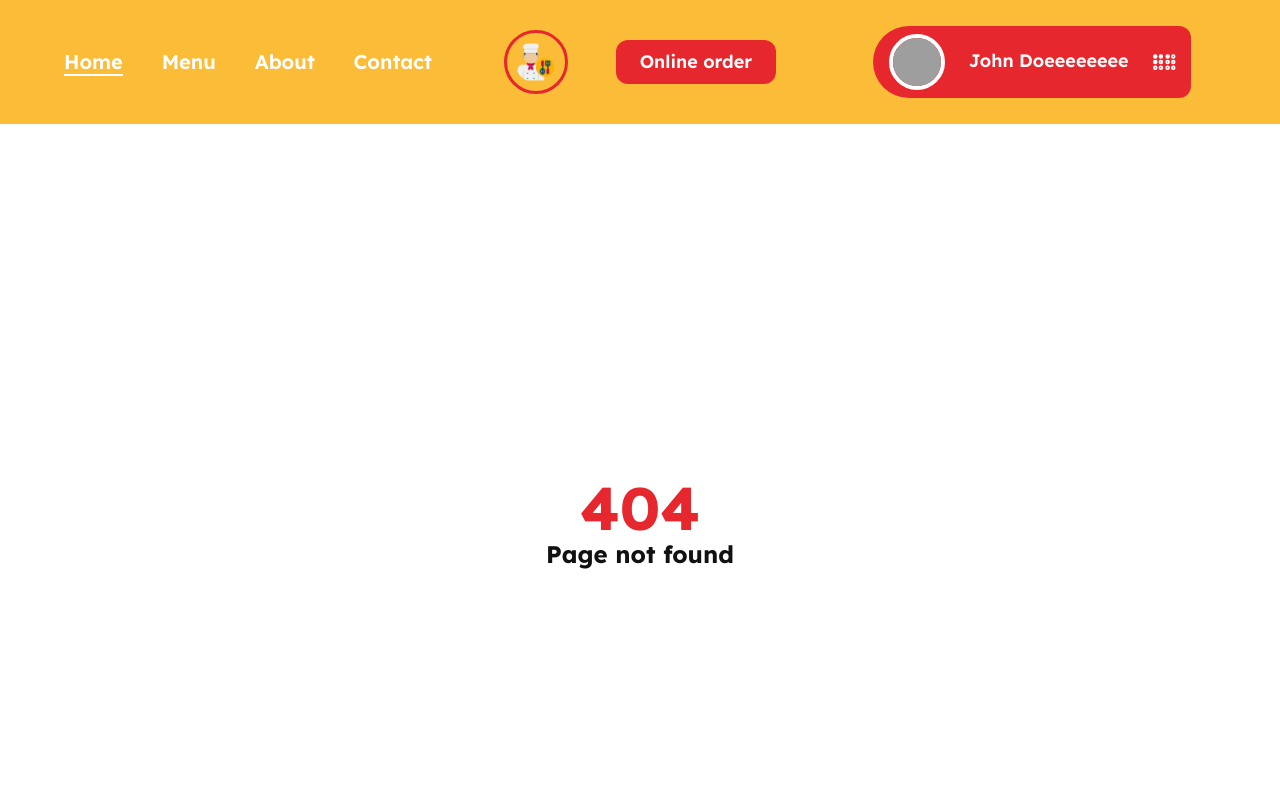
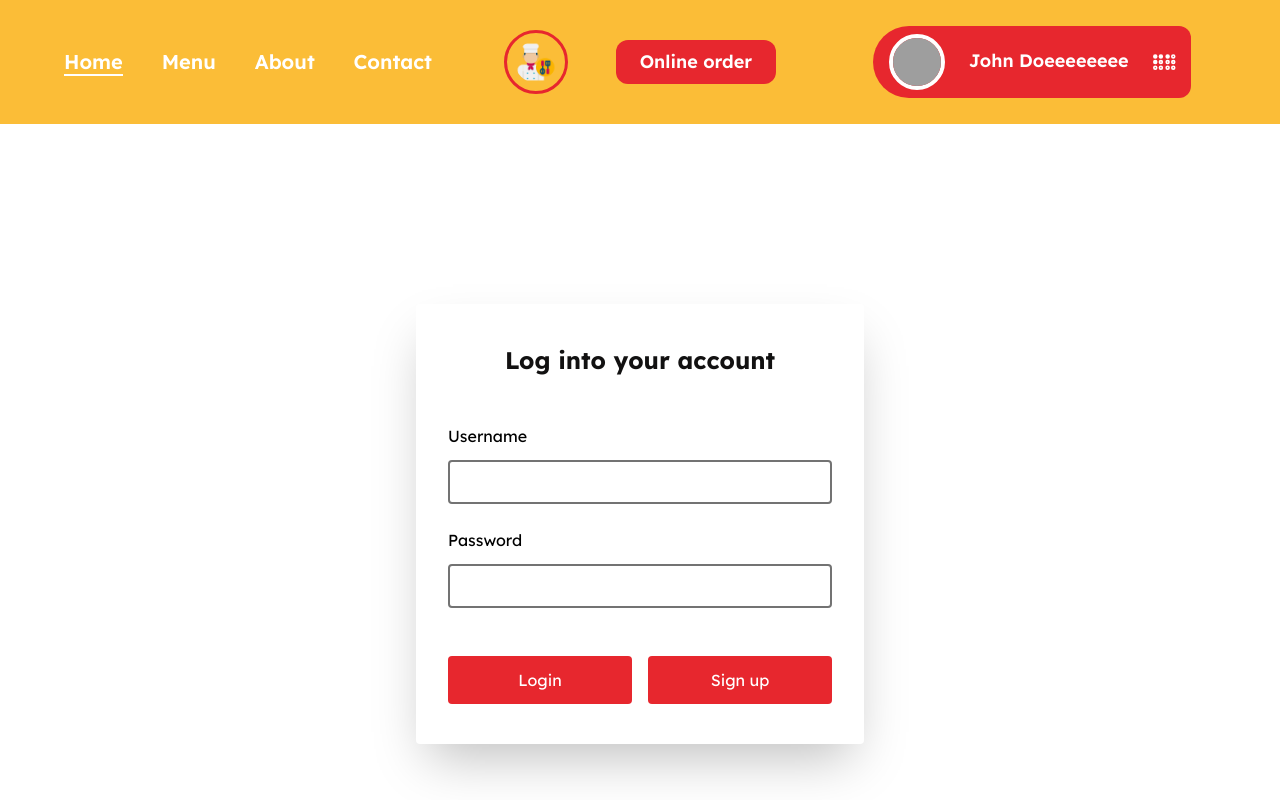
Before and after one commit to stefanvulpe-dev/flip-that-burger, a React (Vite) app in the folder frontend/: page /flip-that-burger/login in a window 1280 px wide. Shown: the top 800 px of the page. Built offline with nearby package versions, Linux system fonts and the light colour scheme; grey boxes are pictures that could not be loaded.

Commit message:
feat(auth): finish design for auth forms

```diff
--- /dev/null
+++ b/frontend/src/components/auth/LoginForm.tsx
@@ -0,0 +1,45 @@
+import { Form, Link } from 'react-router-dom';
+
+export function LoginForm() {
+  return (
+    <div className='py-10 px-6 rounded shadow-2xl w-11/12 max-w-md'>
+      <h1 className='text-neutral-300 font-bold text-2xl text-center mb-12'>
+        Log into your account
+      </h1>
+      <Form method='post' className='max-w-sm mx-auto'>
+        <div className='mb-6'>
+          <label className='block pb-3' htmlFor='username'>
+            Username
+          </label>
+          <input
+            type='text'
+            id='username'
+            className='block w-full px-4 py-2 border-2 border-neutral-500 rounded focus:outline-none focus:border-accent-300'
+          />
+        </div>
+        <div>
+          <label className='block pb-3' htmlFor='password'>
+            Password
+          </label>
+          <input
+            type='password'
+            id='password'
+            className='block w-full px-4 py-2 border-2 border-neutral-500 rounded focus:outline-none focus:border-accent-300'
+          />
+        </div>
+        <div className='flex gap-4 items-center mt-12'>
+          <button
+            type='submit'
+            className='block w-full bg-accent-200 text-accent-400 rounded py-3 transition-colors hover:bg-accent-300'>
+            Login
+          </button>
+          <Link
+            to='/flip-that-burger/register'
+            className='block w-full text-center bg-accent-200 text-accent-400 rounded py-3 transition-colors hover:bg-accent-300'>
+            Sign up
+          </Link>
+        </div>
+      </Form>
+    </div>
+  );
+}
--- /dev/null
+++ b/frontend/src/components/auth/SignupForm.tsx
@@ -0,0 +1,76 @@
+import { Form, Link } from 'react-router-dom';
+
+export function SignupForm() {
+  return (
+    <div className='py-8 px-6 rounded shadow-2xl w-11/12 max-w-lg'>
+      <h1 className='text-neutral-300 font-bold text-2xl text-center mb-12'>
+        Create an account
+      </h1>
+      <Form method='post' className='max-w-sm mx-auto'>
+        <div className='mb-6'>
+          <label className='block pb-3' htmlFor='username'>
+            Username
+          </label>
+          <input
+            type='text'
+            id='username'
+            className='block w-full px-4 py-2 text-neutral-300 border-2 border-neutral-500 rounded focus:outline-none focus:border-accent-300'
+          />
+        </div>
+        <div className='mb-6'>
+          <label className='block pb-3' htmlFor='email'>
+            Email
+          </label>
+          <input
+            type='email'
+            id='email'
+            className='block w-full px-4 py-2 text-neutral-300 border-2 border-neutral-500 rounded focus:outline-none focus:border-accent-300'
+          />
+        </div>
+        <div className='mb-6'>
+          <label className='block pb-3' htmlFor='password'>
+            Password
+          </label>
+          <input
+            type='password'
+            id='password'
+            className='block w-full px-4 py-2 text-neutral-300 border-2 border-neutral-500 rounded focus:outline-none focus:border-accent-300'
+          />
+        </div>
+        <div className='mb-6'>
+          <label className='block pb-3' htmlFor='password'>
+            Confirm password
+          </label>
+          <input
+            type='password'
+            id='password'
+            className='block w-full px-4 py-2 text-neutral-300 border-2 border-neutral-500 rounded focus:outline-none focus:border-accent-300'
+          />
+        </div>
+        <div>
+          <label className='block pb-3' htmlFor='photo'>
+            Profile picture
+          </label>
+          <input type='file' name='photo' id='photo' className='hidden' />
+          <label
+            htmlFor='photo'
+            className='relative block w-full px-4 py-2 border-2 border-neutral-500 rounded focus:outline-none focus:border-accent-300 after:absolute after:content-[url("/src/assets/signup/open-folder.svg")] after:top-1/2 after:-translate-y-1/2 after:right-4'>
+            Choose a file
+          </label>
+        </div>
+        <div className='flex gap-4 items-center mt-12'>
+          <Link
+            to='/flip-that-burger/login'
+            className='block w-full text-center bg-accent-200 text-accent-400 rounded py-3 transition-colors hover:bg-accent-300'>
+            Log in
+          </Link>
+          <button
+            type='submit'
+            className='block w-full bg-accent-200 text-accent-400 rounded py-3 transition-colors hover:bg-accent-300'>
+            Register
+          </button>
+        </div>
+      </Form>
+    </div>
+  );
+}
--- a/frontend/src/components/index.ts
+++ b/frontend/src/components/index.ts
@@ -1,3 +1,5 @@
+export { LoginForm } from './auth/LoginForm';
+export { SignupForm } from './auth/SignupForm';
 export { ContactForm } from './contact/ContactForm';
 export { FormSection } from './contact/FormSection';
 export { OthersSection } from './contact/OthersSection';
--- a/frontend/src/main.tsx
+++ b/frontend/src/main.tsx
@@ -12,12 +12,14 @@ import {
 import { RootLayout } from './layouts/RootLayout.tsx';
 import {
   About,
+  Contact,
+  EditProfile,
+  Login,
   Menu,
+  OnlineOrder,
   PageNotFound,
-  Contact,
+  Signup,
   UserProfile,
-  EditProfile,
-  OnlineOrder,
 } from './pages/';
 
 const router = createBrowserRouter(
@@ -31,6 +33,8 @@ const router = createBrowserRouter(
         <Route path='profile' element={<UserProfile />} />
         <Route path='edit-profile' element={<EditProfile />} />
         <Route path='online-order' element={<OnlineOrder />} />
+        <Route path='login' element={<Login />} />
+        <Route path='register' element={<Signup />} />
         <Route path='*' element={<PageNotFound />} />
       </Route>
     </Route>,
--- /dev/null
+++ b/frontend/src/pages/Login.tsx
@@ -0,0 +1,9 @@
+import { LoginForm } from '../components';
+
+export function Login() {
+  return (
+    <div className='min-h-screen flex justify-center items-center'>
+      <LoginForm />
+    </div>
+  );
+}
--- /dev/null
+++ b/frontend/src/pages/Signup.tsx
@@ -0,0 +1,9 @@
+import { SignupForm } from '../components';
+
+export function Signup() {
+  return (
+    <div className='min-h-screen flex justify-center items-center'>
+      <SignupForm />
+    </div>
+  );
+}
```
Also changed, not shown: frontend/src/pages/index.ts (+6 -4 lines), frontend/src/assets/signup/open-folder.svg (added).
